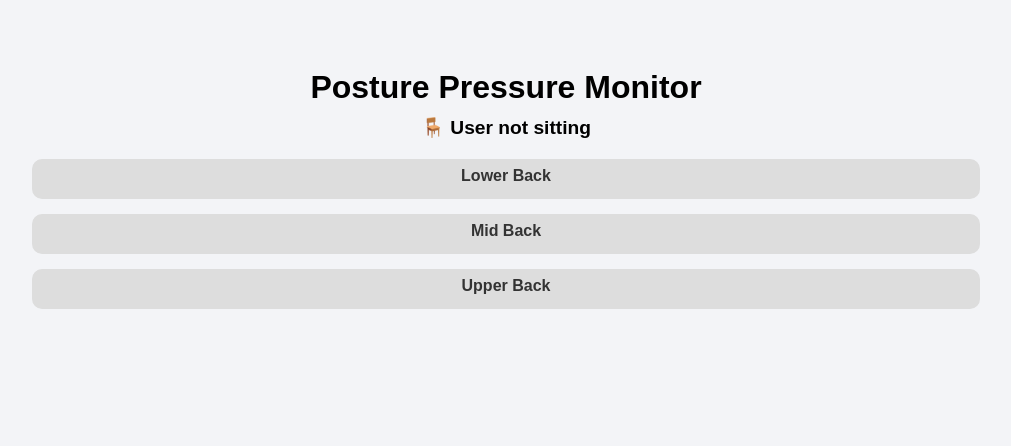
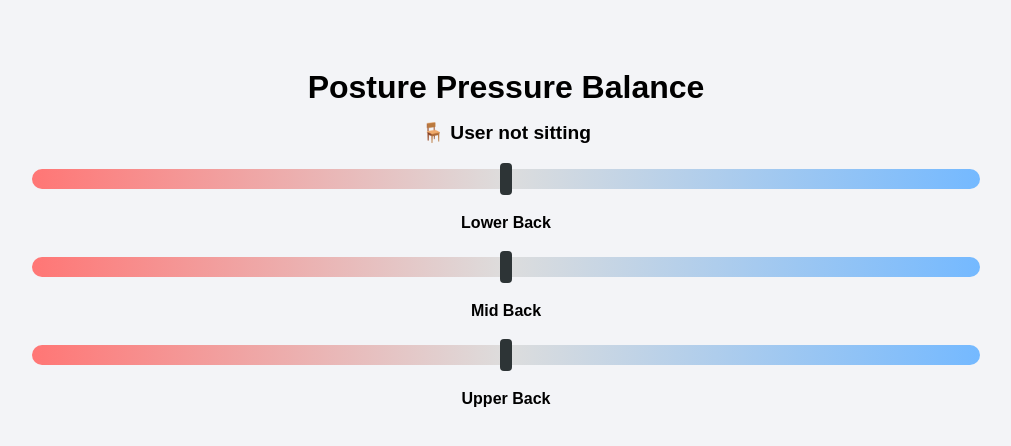
Before and after one commit to nash5568-ops/fsr-flask-app, a Flask app: page / in a window 1280 px wide. Shown: the top 446 px of the page, without its empty margins (134-1145 px from the left). Run offline with Flask 3, Linux system fonts and the light colour scheme.

Commit message:
Update posture pressure visualization to balance

```diff
--- a/templates/index.html
+++ b/templates/index.html
@@ -3,7 +3,7 @@
 <head>
 <meta charset="UTF-8">
 <meta name="viewport" content="width=device-width, initial-scale=1.0">
-<title>Posture Pressure Visualization</title>
+<title>Posture Pressure Balance</title>
 <style>
   body {
     font-family: Arial, sans-serif;
@@ -11,53 +11,58 @@
     background: #f3f4f7;
     padding: 40px;
   }
-  h1 { margin-bottom: 10px; }
+  h1 {
+    margin-bottom: 15px;
+  }
   #status {
     font-size: 1.2em;
     margin-bottom: 20px;
     font-weight: bold;
   }
   .bar-container {
+    position: relative;
     width: 80%;
-    height: 40px;
-    background: #ddd;
+    height: 20px;
+    background: linear-gradient(to right, #ff7675, #ddd, #74b9ff);
     border-radius: 10px;
-    margin: 15px auto;
-    position: relative;
-    overflow: hidden;
+    margin: 25px auto;
   }
-  .bar {
-    height: 100%;
-    background: #007bff;
-    width: 0%;
-    transition: width 0.3s;
+  .indicator {
+    position: absolute;
+    top: -6px;
+    width: 12px;
+    height: 32px;
+    background: #2d3436;
+    border-radius: 4px;
+    left: 50%;
+    transform: translateX(-50%);
+    transition: left 0.2s ease;
   }
   .label {
-    position: absolute;
-    width: 100%;
-    top: 8px;
+    margin-top: 5px;
     font-weight: bold;
-    color: #333;
   }
 </style>
 </head>
 <body>
 
-<h1>Posture Pressure Monitor</h1>
+<h1>Posture Pressure Balance</h1>
 <div id="status">Waiting for data...</div>
 
 <div class="bar-container">
-  <div class="bar" id="bar-lower"></div>
-  <div class="label">Lower Back</div>
+  <div class="indicator" id="indicator-lower"></div>
 </div>
+<div class="label">Lower Back</div>
+
 <div class="bar-container">
-  <div class="bar" id="bar-mid"></div>
-  <div class="label">Mid Back</div>
+  <div class="indicator" id="indicator-mid"></div>
 </div>
+<div class="label">Mid Back</div>
+
 <div class="bar-container">
-  <div class="bar" id="bar-upper"></div>
-  <div class="label">Upper Back</div>
+  <div class="indicator" id="indicator-upper"></div>
 </div>
+<div class="label">Upper Back</div>
 
 <script>
 async function updateData() {
@@ -65,16 +70,21 @@ async function updateData() {
   const data = await res.json();
 
   const statusEl = document.getElementById('status');
+
   if (!data.sitting) {
     statusEl.textContent = "🪑 User not sitting";
-    document.querySelectorAll('.bar').forEach(b => b.style.width = '0%');
   } else if (data.baseline.lower === null) {
-    statusEl.textContent = "⌛ Collecting baseline... " + data.time.toFixed(1) + "s";
+    statusEl.textContent = `⌛ Calibrating... ${data.time.toFixed(1)}s`;
   } else {
-    statusEl.textContent = "✅ Sitting — Live Pressure Feedback";
-    document.getElementById('bar-lower').style.width = data.fill.lower + '%';
-    document.getElementById('bar-mid').style.width = data.fill.mid + '%';
-    document.getElementById('bar-upper').style.width = data.fill.upper + '%';
+    statusEl.textContent = "✅ Monitoring balance";
+
+    // Move indicators: deviation -100 (left), +100 (right)
+    ["lower", "mid", "upper"].forEach(id => {
+      const val = data.deviation[id];
+      const el = document.getElementById(`indicator-${id}`);
+      const position = 50 + val / 2; // map [-100,100] → [0,100]
+      el.style.left = `${position}%`;
+    });
   }
 }
 
```
